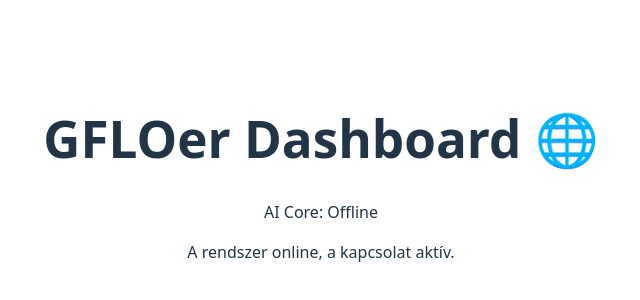
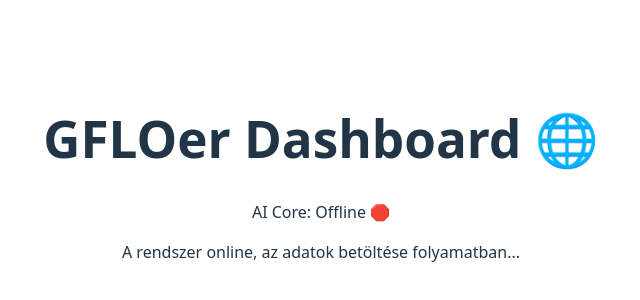
Before and after one commit to elanmust-GFLOer/gflo-frontend, a React (Vite) app: page / in a window 1280 px wide. Shown: the part 222-522 px from the top of the page, without its empty margins (319-959 px from the left). Built offline with nearby package versions, Linux system fonts and the light colour scheme; no server answers.

Commit message:
Update AI status message and fetch error handling

```diff
--- a/src/App.jsx
+++ b/src/App.jsx
@@ -5,11 +5,11 @@ function App() {
   const [aiStatus, setAiStatus] = useState("Kapcsolódás...");
 
   useEffect(() => {
-    // A mai friss alagútcímed beillesztve:
-    fetch('https://f74f3ed7b8dc11c1-188-190-101-7.serveousercontent.com/stats')
+    //f74f3ed7b8dc11c1-188-190-101-7.serveousercontent.com
+           fetch('https://f74f3ed7b8dc11c1-188-190-101-7.serveousercontent.com/stats')
       .then(res => res.json())
       .then(data => setAiStatus(data.status))
-      .catch(() => setAiStatus("Offline"));
+      .catch(() => setAiStatus("Offline 🛑"));
   }, []);
 
   return (
@@ -19,7 +19,7 @@ function App() {
         <div className="status-badge">AI Core: {aiStatus}</div>
       </header>
       <main>
-        <p>A rendszer online, a kapcsolat aktív.</p>
+        <p>A rendszer online, az adatok betöltése folyamatban...</p>
       </main>
     </div>
   );
```
